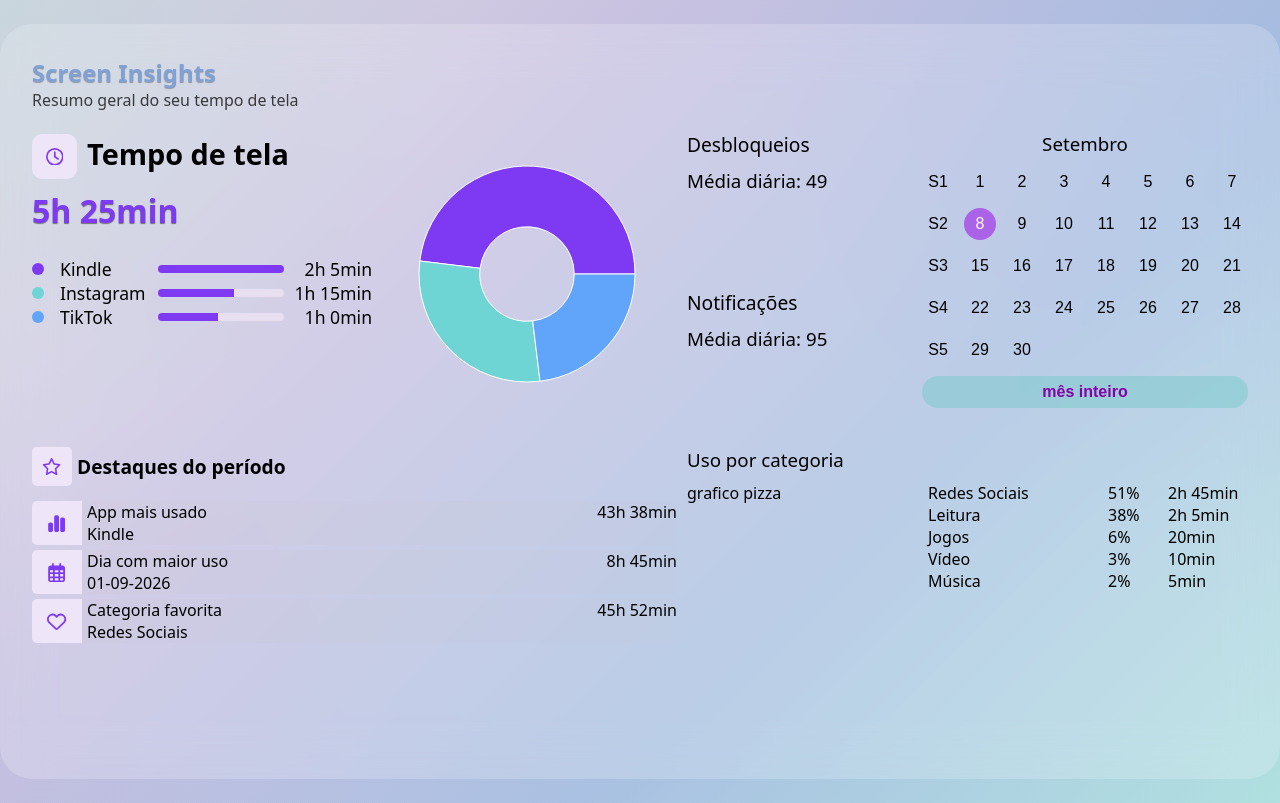
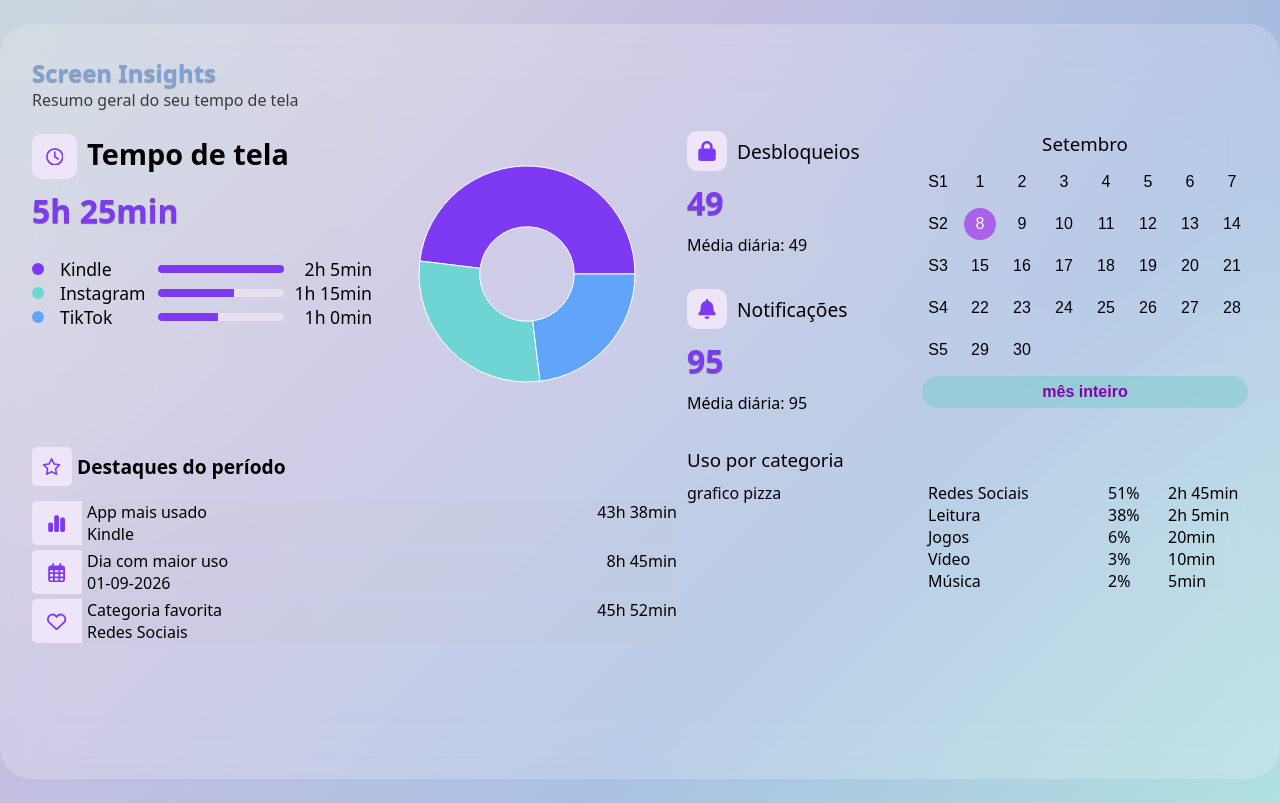
Before and after one commit to becsnr/screen-insights, a React (Vite) app in the folder screen-insights/: page / in a window 1280 px wide. Built offline with nearby package versions, Linux system fonts and the light colour scheme.

Commit message:
media ajustes

```diff
--- a/screen-insights/src/components/Media.jsx
+++ b/screen-insights/src/components/Media.jsx
@@ -1,22 +1,38 @@
 import styles from './Media.module.css';
+
+import { FaLock, FaBell } from 'react-icons/fa6';
 
 import { getMedia } from '../utils/getMedia';
 
 function Media({ data }) {
     const media = getMedia(data);
 
-    console.log(data);
+    console.log(media);
 
     return (
         <div className={styles.container}>
             <div className={styles.card}>
-                <h2>Desbloqueios</h2>
-                <h3>Média diária: {media.unlocks}</h3>
+                <div className={styles.topo}>
+                    <div className={styles.icone}>
+                        <FaLock />
+                    </div>
+                    <h2>Desbloqueios</h2>
+                </div>
+
+                <h3>{media.unlocksTotal}</h3>
+                <p>Média diária: {media.unlocks}</p>
             </div>
 
             <div className={styles.card}>
-                <h2>Notificações</h2>
-                <h3>Média diária: {media.notifications}</h3>
+                <div className={styles.topo}>
+                    <div className={styles.icone}>
+                        <FaBell />
+                    </div>
+                    <h2>Notificações</h2>
+                </div>
+
+                <h3>{media.notificationsTotal}</h3>
+                <p>Média diária: {media.notifications}</p>
             </div>
         </div>
     )
--- a/screen-insights/src/components/Media.module.css
+++ b/screen-insights/src/components/Media.module.css
@@ -13,8 +13,37 @@
     gap: 10px;
 
     width: 100%;
-    /* max-width: 300px; */
     height: 148px;
+}
+
+.card div {
+    display: flex;
+    flex-direction: row;
+    align-items: center;
+    gap: 10px;
+}
+
+.icone svg {
+    display: flex;
+    align-items: center;
+    justify-content: center;
+
+    background: #eee6f8;
+    border-radius: 10px;
+
+    padding: 10px;
+    width: 40px;
+    height: 40px;
+
+    font-size: .1rem;
+    color: #7e3af2;
+}
+
+.card h3 {
+    font-size: 2rem;
+    font-weight: 600;
+    color: #7e3af2;
+    text-shadow: 0 1px 1px #0000007b;
 }
 
 /* MOBILE */
@@ -25,6 +54,6 @@
     }
 
     .card {
-        height: 100px;
+        height: 150px;
     }
 }
--- a/screen-insights/src/utils/getMedia.js
+++ b/screen-insights/src/utils/getMedia.js
@@ -2,7 +2,9 @@
 export function getMedia(data) {
     if (!Array.isArray(data)) {
         return {
+            notificationsTotal: data.notifications,
             notifications: data.notifications,
+            unlocksTotal: data.unlocks,
             unlocks: data.unlocks,
         };
     }
@@ -16,7 +18,9 @@ export function getMedia(data) {
     }
 
     return {
+        notificationsTotal: totalNotifications,
         notifications: Math.round(totalNotifications / data.length),
+        unlocksTotal: totalUnlocks,
         unlocks: Math.round(totalUnlocks / data.length),
     }
 }
```
